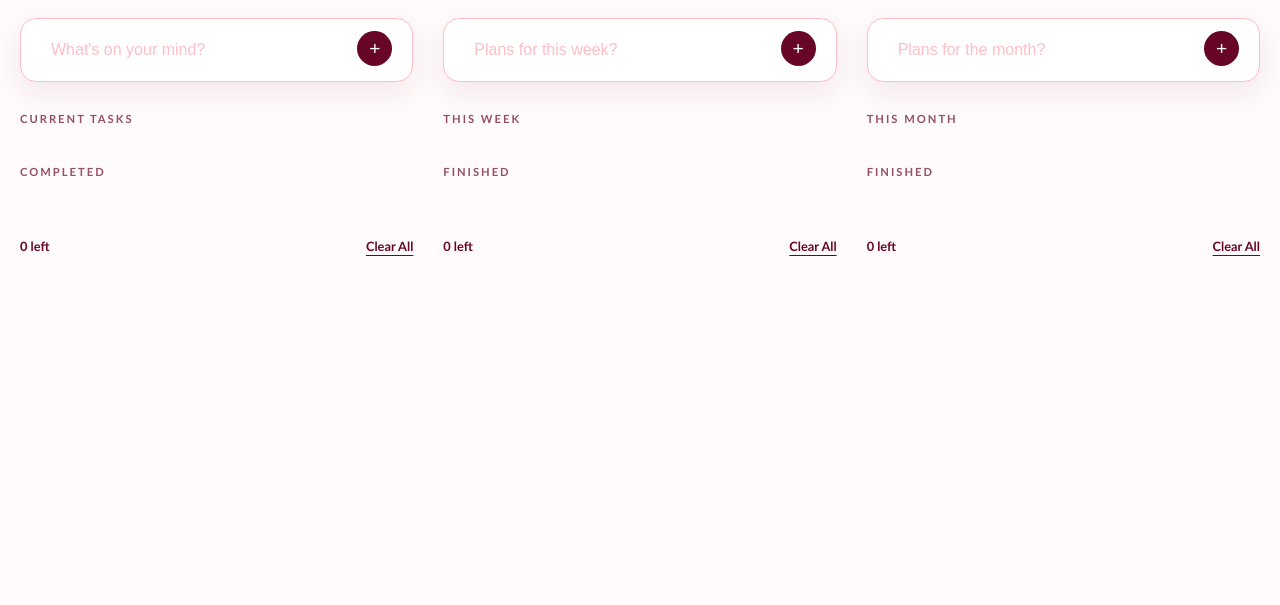
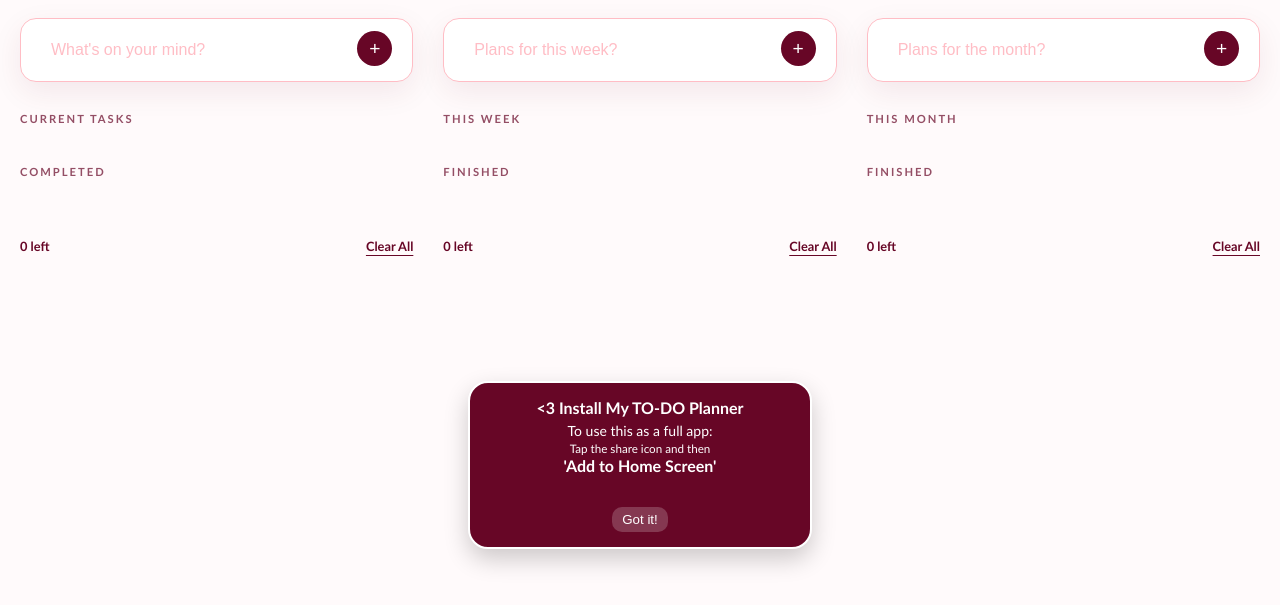
Before and after one commit to yashaswiniyashh/My-Planner, a plain HTML site: page index.html in a window 1280 px wide. Shown: the part 231-836 px from the top of the page. Drawn offline with Linux system fonts and the light colour scheme.

Commit message:
Add files via upload
add install guide and updated tiny hearts

```diff
--- a/index.html
+++ b/index.html
@@ -5,6 +5,41 @@
     <meta name="viewport" content="width=device-width, initial-scale=1.0">
     <title>my TO-DO list | To-Do</title>
     <style>
+#install-guide {
+    position: fixed;
+    bottom: 20px;
+    left: 50%;
+    transform: translateX(-50%);
+    background: var(--primary);
+    color: white;
+    padding: 15px 20px;
+    border-radius: 20px;
+    box-shadow: 0 10px 25px rgba(0,0,0,0.2);
+    z-index: 1000;
+    width: 80%;
+    max-width: 300px;
+    text-align: center;
+    font-size: 14px;
+    display: none; /* Hidden by default */
+    border: 2px solid white;
+}
+
+#install-guide b {
+    display: block;
+    margin-bottom: 5px;
+    font-size: 16px;
+}
+
+.close-guide {
+    margin-top: 10px;
+    background: rgba(255,255,255,0.2);
+    border: none;
+    color: white;
+    padding: 5px 10px;
+    border-radius: 10px;
+    cursor: pointer;
+}
+
 /* Container for the random background hearts */
 #bg-heart-container {
     position: fixed;
@@ -257,8 +292,17 @@ body.pattern-hearts {
     color: white;
 }
     </style>
+<link rel="apple-touch-icon" href="icon.png">
 </head>
 <body>
+
+<div id="install-guide">
+    <b> <3 Install My TO-DO Planner</b>
+    To use this as a full app: <br>
+    <small>Tap the share icon and then <b>'Add to Home Screen'</b></small>
+    <br>
+    <button class="close-guide" onclick="this.parentElement.style.display='none'">Got it!</button>
+</div>
 
 <div class="theme-selector">
     <div class="theme-dot" style="background: #670626;" onclick="setTheme('velvet')"></div>
@@ -530,6 +574,19 @@ function setTheme(name) {
 // Add this to your "Initialize" section at the bottom of the script
 const savedPattern = localStorage.getItem('selected_pattern') || 'solid';
 setPattern(savedPattern);
+window.addEventListener('DOMContentLoaded', () => {
+    // Check if the app is already running in "standalone" mode (installed)
+    const isStandalone = window.matchMedia('(display-mode: standalone)').matches
+                         || window.navigator.standalone
+                         || document.referrer.includes('android-app://');
+
+    if (!isStandalone) {
+        // Show the guide after 2 seconds so they see the hearts first
+        setTimeout(() => {
+            document.getElementById('install-guide').style.display = 'block';
+        }, 2000);
+    }
+});
 </script>
 
 </body>
```
